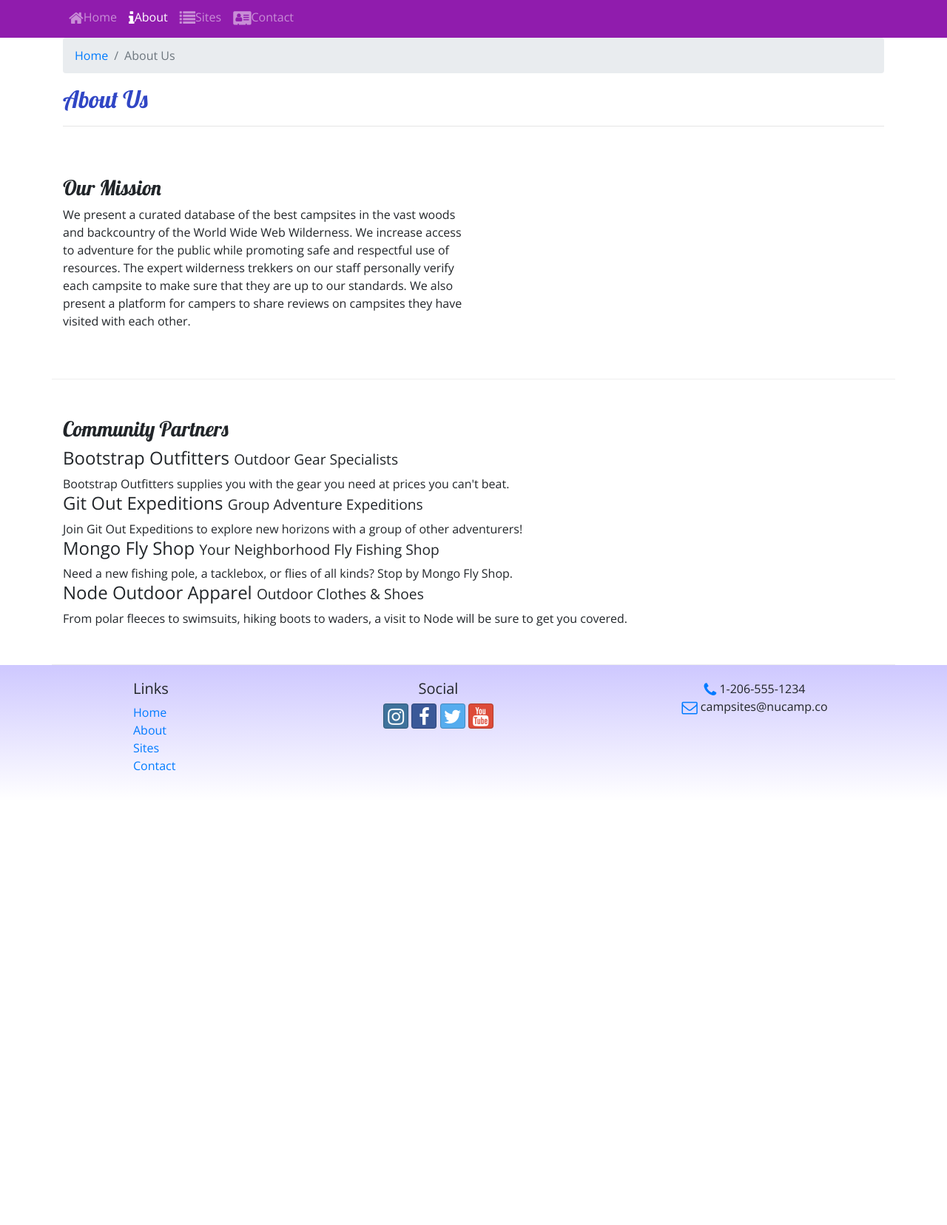
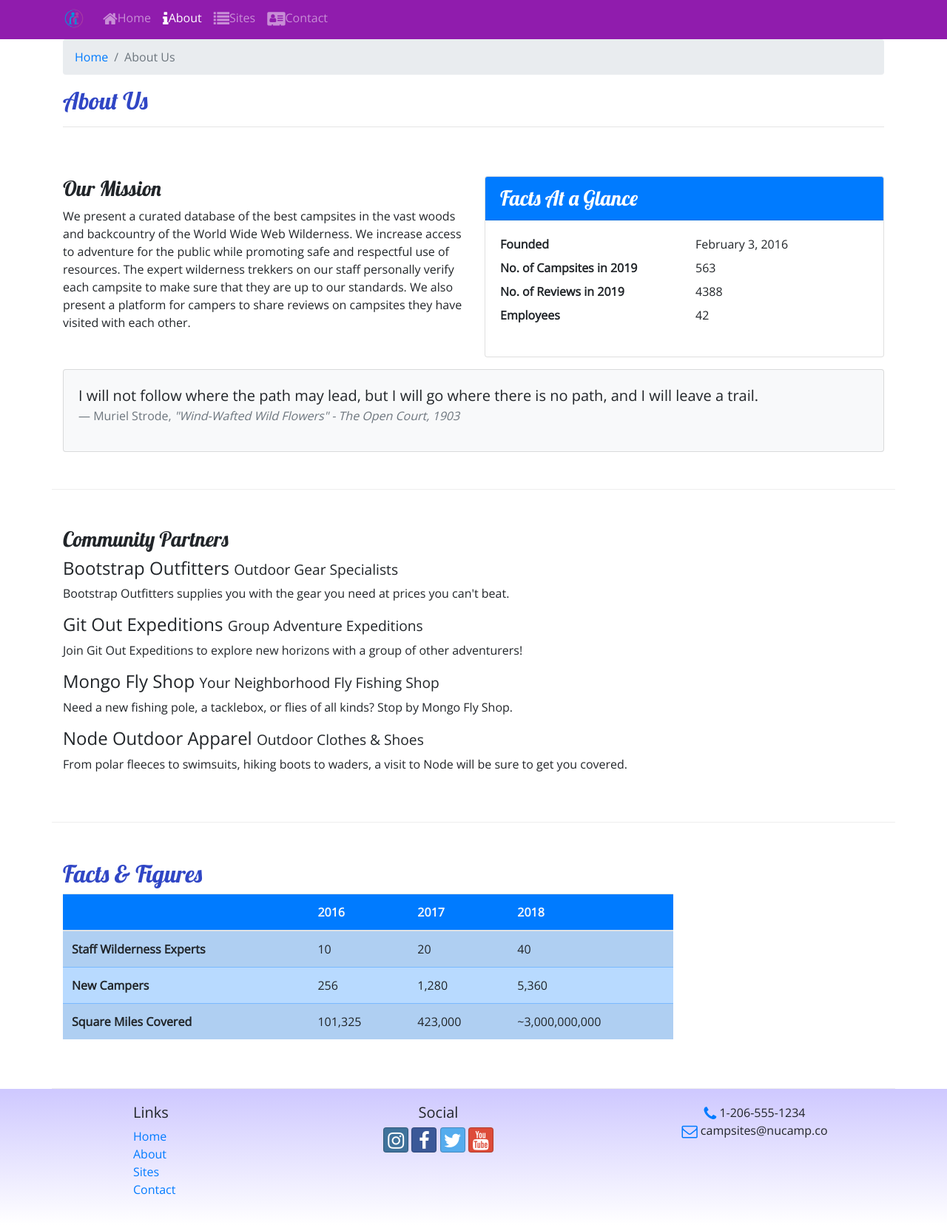
Before and after one commit to abegailtaitano/Bootstrap-Project-Setup, a website: page aboutus.html in a window 1280 px wide. Shown: the part 167-1823 px from the top of the page at 74% size. Before the commit the page ends 1250 px from the top, so only its background shows below. Drawn offline with nearby package versions, Linux system fonts and the light colour scheme.

Commit message:
Images and Media

```diff
--- a/aboutus.html
+++ b/aboutus.html
@@ -23,6 +23,9 @@
     <header class="jumbotron jumbotron-fluid">
         <div class="container">
             <div class="row">
+                <div class="col-4 col-sm-3 col-md-2 align-self-center">
+                    <a href="index.html"><img src="img/logo.png" class="img-fluid"></a>
+                  </div>
                  <div class="col">
                      <h1>NuCamp</h1>
                       <h2>a better way to camp</h2>
@@ -33,7 +36,8 @@
 
      <nav class="navbar navbar-expand-sm navbar-dark sticky-top">
          <div class="container">
-          <button class="navbar-toggler ml-auto" type="button" data-toggle="collapse" data-target="#nucampNavbar">
+             <a class="navbar-brand" href="#"><img src="img/logo.png" height="30" width="30" /></a>
+             <button class="navbar-toggler" type="button" data-toggle="collapse" data-target="#nucampNavbar">
                  <span class="navbar-toggler-icon"></span>
              </button>
                  <div class="collapse navbar-collapse" id="nucampNavbar">
@@ -64,25 +68,92 @@
                 <h3>Our Mission</h3>
                 <p>We present a curated database of the best campsites in the vast woods and backcountry of the World Wide Web Wilderness. We increase access to adventure for the public while promoting safe and respectful use of resources. The expert wilderness trekkers on our staff personally verify each campsite to make sure that they are up to our standards. We also present a platform for campers to share reviews on campsites they have visited with each other.</p>
             </div>
+            <div class="col-sm-6">
+                <div class="card">
+                    <h3 class="card-header bg-primary text-white">Facts At a Glance</h3>
+                    <div class="card-body">
+                        <dl class="row">
+                            <dt class="col-6">Founded</dt>
+                            <dd class="col-6">February 3, 2016</dd>
+                            <dt class="col-6">No. of Campsites in 2019</dt>
+                            <dd class="col-6">563</dd>
+                            <dt class="col-6">No. of Reviews in 2019</dt>
+                            <dd class="col-6">4388</dd>
+                            <dt class="col-6">Employees</dt>
+                            <dd class="col-6">42</dd>
+                        </dl>
+                    </div>
+                </div>
+            </div>
+            <div class="col">
+                <div class="card bg-light mt-3">
+                    <blockquote class="blockquote card-body">
+                        <p class="mb-0">I will not follow where the path may lead, but I will go where there is no path, and I will leave a trail.</p>
+                        <footer class="blockquote-footer">Muriel Strode,
+                            <cite title="Source Title">"Wind-Wafted Wild Flowers" -
+                                The Open Court, 1903
+                            </cite>
+                        </footer>
+                    </blockquote>
+        		</div>
+            </div>
         </div>
 
         <div class="row row-content">
             <div class="col">
-                <div class="d-block d-sm-none"></div>
                 <h3>Community Partners</h3>
                 <h4>Bootstrap Outfitters <small>Outdoor Gear Specialists</small></h4>
-                <div class="d-none d-sm-block">Bootstrap Outfitters supplies you with the gear you need at prices you can't beat.</div> <!--This code is to hide the text in xs viewports only-->
+                <p class="d-none d-sm-block">Bootstrap Outfitters supplies you with the gear you need at prices you can't beat.</p> <!--This code is to hide the text in xs viewports only-->
                 <h4>Git Out Expeditions <small>Group Adventure Expeditions</small></h4>
-                <div class="d-none d-sm-block">Join Git Out Expeditions to explore new horizons with a group of other adventurers!</div>
+                <p class="d-none d-sm-block">Join Git Out Expeditions to explore new horizons with a group of other adventurers!</p>
                 <h4>Mongo Fly Shop <small>Your Neighborhood Fly Fishing Shop</small></h4>
-                <div class="d-none d-sm-block">Need a new fishing pole, a tacklebox, or flies of all kinds? Stop by Mongo Fly Shop.</div>
+                <p class="d-none d-sm-block">Need a new fishing pole, a tacklebox, or flies of all kinds? Stop by Mongo Fly Shop.</p>
                 <h4>Node Outdoor Apparel <small>Outdoor Clothes & Shoes</small></h4>
-                <div class="d-none d-sm-block">From polar fleeces to swimsuits, hiking boots to waders, a visit to Node will be sure to get you covered.</div>
+                <p class="d-none d-sm-block">From polar fleeces to swimsuits, hiking boots to waders, a visit to Node will be sure to get you covered.</p>
+            </div>
+        </div>
+
+    <div class="row row-content">
+        <div class="col-sm-9">
+            <h2>Facts &amp; Figures</h2>
+            <div class="table-responsive">
+                   <table class="table table-striped">
+                    <thead>
+                        <tr class="bg-primary text-light">
+                            <th></th>
+                            <th>2016</th>
+                            <th>2017</th>
+                            <th>2018</th>
+                        </tr>
+                    </thead>
+                    <tbody class="table-primary">
+                        <tr>
+                            <th>Staff Wilderness Experts</th>
+                            <td>10</td>
+                            <td>20</td>
+                            <td>40</td>
+                        </tr>
+                        <tr>
+                            <th>New Campers</th>
+                            <td>256</td>
+                            <td>1,280</td>
+                            <td>5,360</td>
+                        </tr>
+                        <tr>
+                            <th>Square Miles Covered</th>
+                            <td>101,325</td>
+                            <td>423,000</td>
+                            <td>~3,000,000,000</td>
+                        </tr>
+                    </tbody>
+                </table>
             </div>
         </div>
    </div>
 
-    <footer>
+</div>
+
+    <footer class="site-footer">
         <div class="container">
             <div class="row">
                 <div class="col-4 col-sm-2 offset-1">
--- a/css/styles.css
+++ b/css/styles.css
@@ -14,7 +14,7 @@
     color: #CEC8FF;
 }
 
-footer {
+.site-footer {
     background-image: linear-gradient(#CEC8FF, white);
     padding: 20px 0;
 }
```
Also changed, not shown: contactus.html (+8 -4 lines), index.html (+26 -11 lines), img/bootstrap-thumb.png (added), img/breadcrumb-trail-thumb.jpg (added), img/breadcrumb-trail.jpg (added), img/chrome-river-thumb.jpg (added), img/chrome-river.jpg (added), img/logo.png (added), img/react-lake-thumb.jpg (added), img/react-lake.jpg (added). Lines whose indentation alone changed are shown as unchanged.
